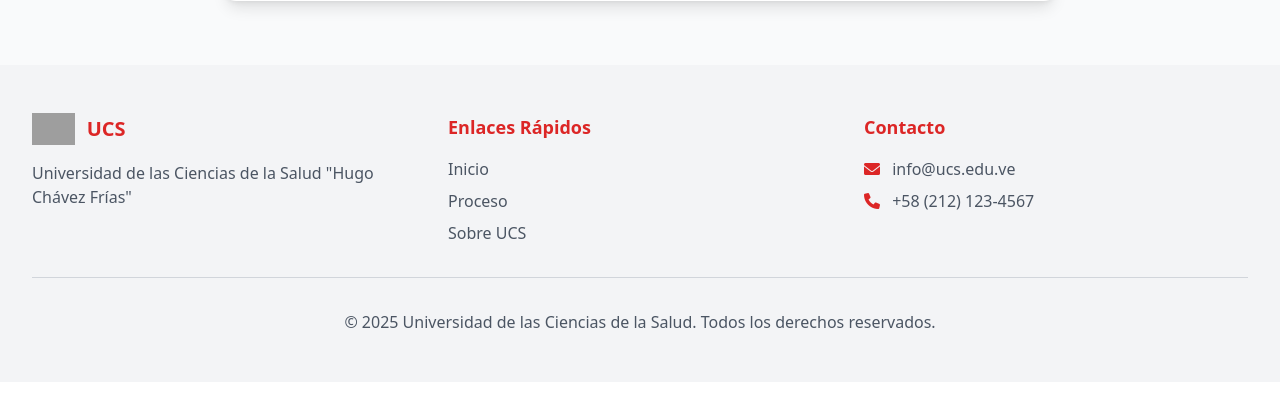
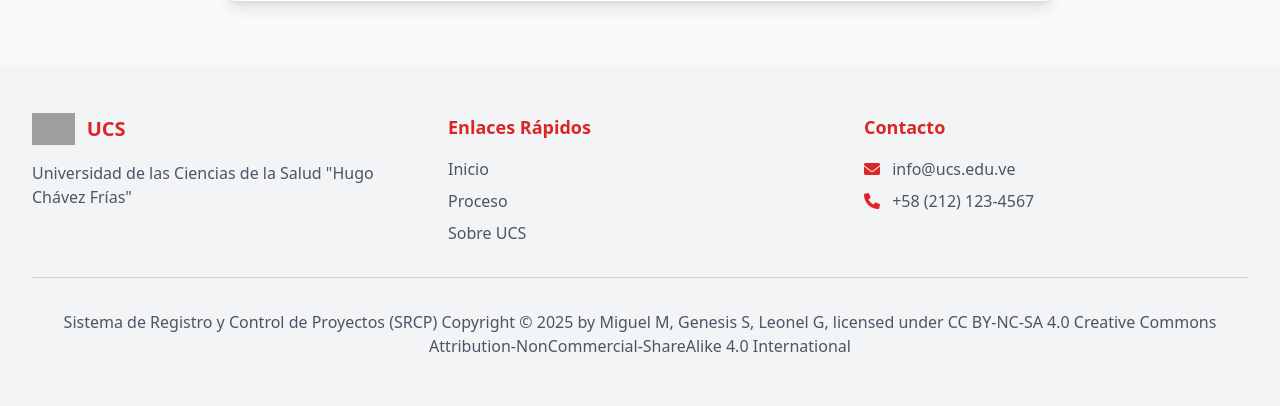
Before and after one commit to Moisestk/UCS-Sistem, a Django app: page / in a window 1280 px wide. Shown: the part 3563-3969 px from the top of the page. Before the commit the page ends 3945 px from the top, so only its background shows below. Run offline with Django 5.2, Linux system fonts and the light colour scheme; some libraries are stand-ins or nearby versions; grey boxes are pictures that could not be loaded.

Commit message:
Update home.html

```diff
--- a/appsistem/templates/home.html
+++ b/appsistem/templates/home.html
@@ -465,7 +465,9 @@
             </div>
             <div class="border-t border-gray-300 mt-8 pt-8 text-center">
                 <p class="text-gray-600">
-                    © 2025 Universidad de las Ciencias de la Salud. Todos los derechos reservados.
+                    Sistema de Registro y Control de Proyectos (SRCP) Copyright © 2025 by Miguel M, Genesis S, Leonel G, licensed under CC BY-NC-SA 4.0
+Creative Commons Attribution-NonCommercial-ShareAlike 4.0 International
+
                 </p>
             </div>
         </div>
```
